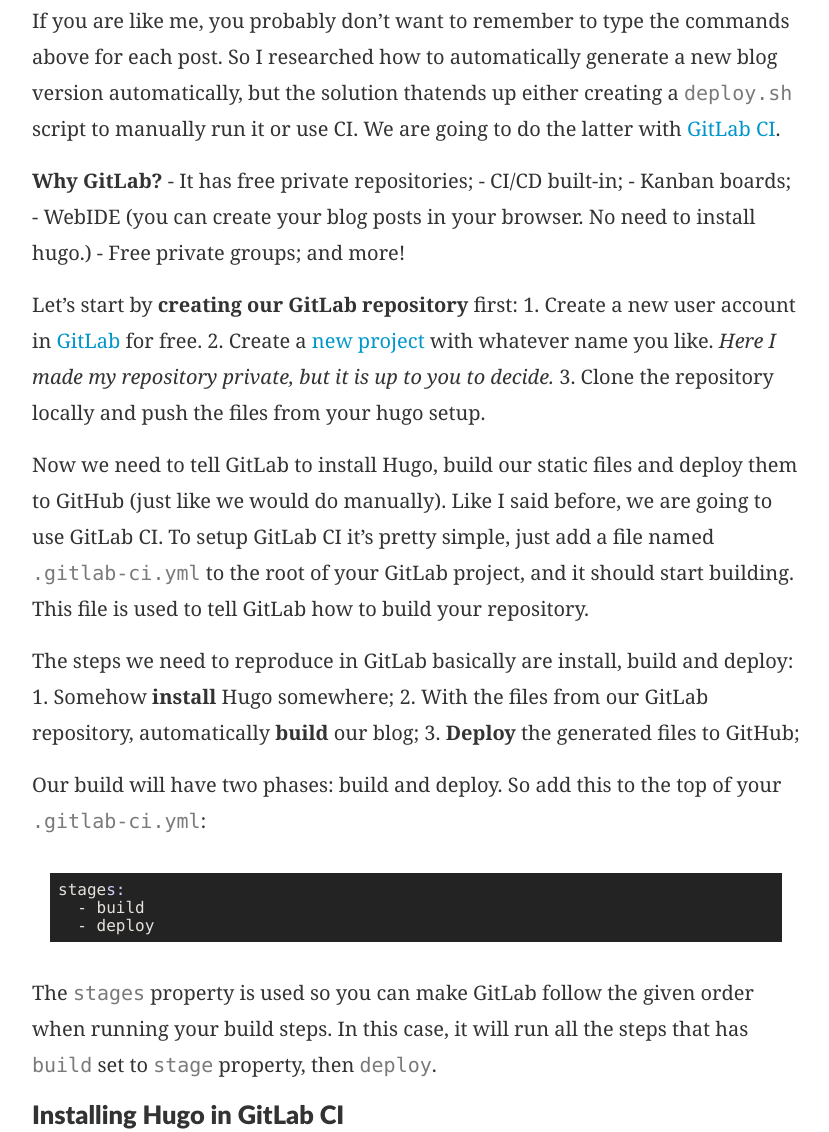
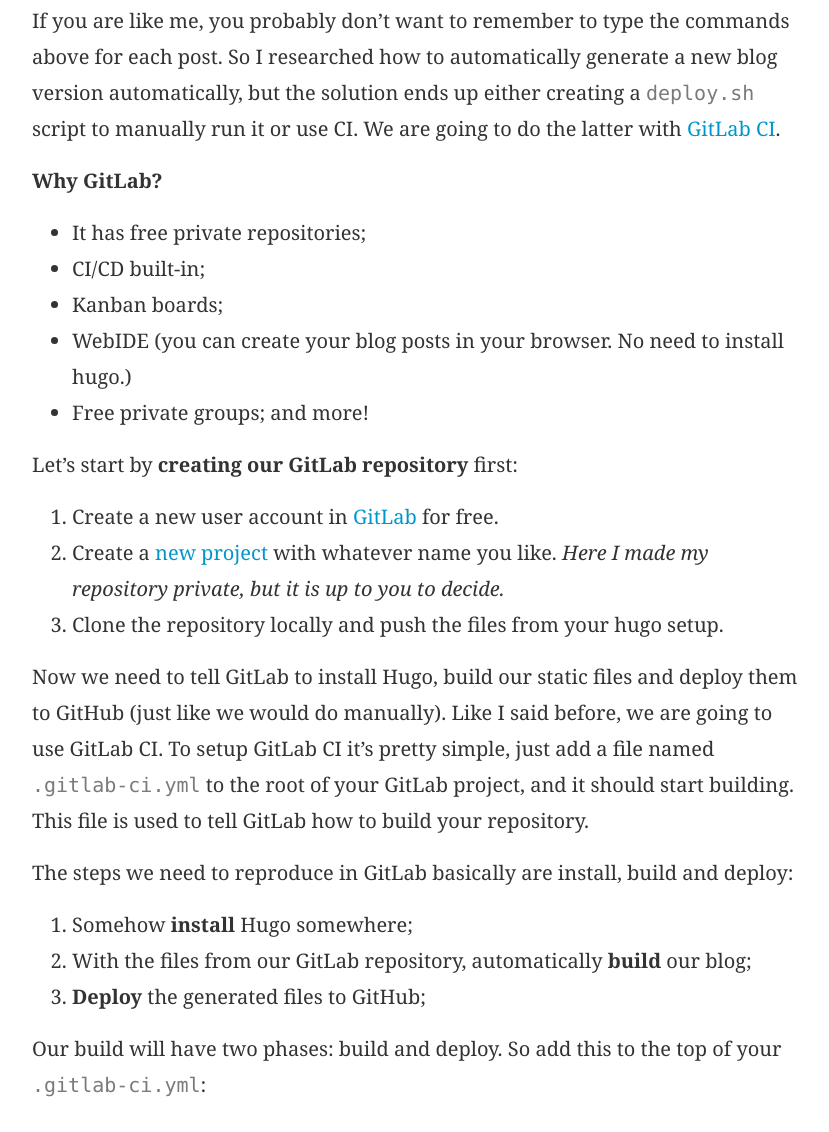
Before and after one commit to atomicreference/AtomicReference.github.io, a plain HTML site: page post/my-first-post/index.html in a window 1280 px wide. Shown: the part 2816-3948 px from the top of the page, without its empty margins (224-1053 px from the left). Drawn offline with nearby package versions, Linux system fonts and the light colour scheme; a web font is replaced by a local one.

Commit message:
Formats the lists in the post

```diff
--- a/post/my-first-post/index.html
+++ b/post/my-first-post/index.html
@@ -128,27 +128,36 @@ $ git push
 
 <h3 id="automatically-building-deploying-from-gitlab">Automatically building &amp; deploying from GitLab</h3>
 
-<p>If you are like me, you probably don&rsquo;t want to remember to type the commands above for each post. So I researched how to automatically generate a new blog version automatically, but the solution thatends up either creating a <code>deploy.sh</code> script to manually run it or use CI. We are going to do the latter with <a href="https://about.gitlab.com/features/gitlab-ci-cd/" target="_blank">GitLab CI</a>.</p>
+<p>If you are like me, you probably don&rsquo;t want to remember to type the commands above for each post. So I researched how to automatically generate a new blog version automatically, but the solution ends up either creating a <code>deploy.sh</code> script to manually run it or use CI. We are going to do the latter with <a href="https://about.gitlab.com/features/gitlab-ci-cd/" target="_blank">GitLab CI</a>.</p>
 
-<p><strong>Why GitLab?</strong>
-- It has free private repositories;
-- CI/CD built-in;
-- Kanban boards;
-- WebIDE (you can create your blog posts in your browser. No need to install hugo.)
-- Free private groups; and more!</p>
+<p><strong>Why GitLab?</strong></p>
 
-<p>Let&rsquo;s start by <strong>creating our GitLab repository</strong> first:
-1. Create a new user account in <a href="https://gitlab.com/users/sign_in" target="_blank">GitLab</a> for free.
-2. Create a <a href="https://gitlab.com/projects/new" target="_blank">new project</a> with whatever name you like. <em>Here I made my repository private, but it is up to you to decide.</em>
-3. Clone the repository locally and push the files from your hugo setup.</p>
+<ul>
+<li>It has free private repositories;</li>
+<li>CI/CD built-in;</li>
+<li>Kanban boards;</li>
+<li>WebIDE (you can create your blog posts in your browser. No need to install hugo.)</li>
+<li>Free private groups; and more!</li>
+</ul>
+
+<p>Let&rsquo;s start by <strong>creating our GitLab repository</strong> first:</p>
+
+<ol>
+<li>Create a new user account in <a href="https://gitlab.com/users/sign_in" target="_blank">GitLab</a> for free.</li>
+<li>Create a <a href="https://gitlab.com/projects/new" target="_blank">new project</a> with whatever name you like. <em>Here I made my repository private, but it is up to you to decide.</em></li>
+<li>Clone the repository locally and push the files from your hugo setup.</li>
+</ol>
 
 <p>Now we need to tell GitLab to install Hugo, build our static files and deploy them to GitHub (just like we would do manually). Like I said before, we are going to use GitLab CI.
 To setup GitLab CI it&rsquo;s pretty simple, just add a file named <code>.gitlab-ci.yml</code> to the root of your GitLab project, and it should start building. This file is used to tell GitLab how to build your repository.</p>
 
-<p>The steps we need to reproduce in GitLab basically are install, build and deploy:
-1. Somehow <strong>install</strong> Hugo somewhere;
-2. With the files from our GitLab repository, automatically <strong>build</strong> our blog;
-3. <strong>Deploy</strong> the generated files to GitHub;</p>
+<p>The steps we need to reproduce in GitLab basically are install, build and deploy:</p>
+
+<ol>
+<li>Somehow <strong>install</strong> Hugo somewhere;</li>
+<li>With the files from our GitLab repository, automatically <strong>build</strong> our blog;</li>
+<li><strong>Deploy</strong> the generated files to GitHub;</li>
+</ol>
 
 <p>Our build will have two phases: build and deploy. So add this to the top of your <code>.gitlab-ci.yml</code>:</p>
 
@@ -204,10 +213,13 @@ To setup GitLab CI it&rsquo;s pretty simple, just add a file named <code>.gitlab
 
 <p>The <code>before_script</code> clones your repository with an user and password. The <code>$GITHUB_ACCESS_TOKEN</code> variable could be replaced with your GitHub&rsquo;s password, but we don&rsquo;t want to expose that. We will revisit it later. It also sets your name and email for future commits.</p>
 
-<p>The <code>scripts</code> steps does this:
-1. Removes the content/ folder. This is needed because you would never be able to rename or remove a post otherwise.
-2. Copies all static content from the <code>build/</code> folder generated in the the previous step (see <code>dependencies</code> property) to the GitHub directory.
-3. The fourth step only adds and commits files if there are any changes in your <code>git diff</code> command. That&rsquo;s why we run a command with <code>||</code>. If there is no diff, there is no need to push things.</p>
+<p>The <code>scripts</code> steps does this:</p>
+
+<ol>
+<li>Removes the content/ folder. This is needed because you would never be able to rename or remove a post otherwise.</li>
+<li>Copies all static content from the <code>build/</code> folder generated in the the previous step (see <code>dependencies</code> property) to the GitHub directory.</li>
+<li>The fourth step only adds and commits files if there are any changes in your <code>git diff</code> command. That&rsquo;s why we run a command with <code>||</code>. If there is no diff, there is no need to push things.</li>
+</ol>
 
 <p>The <code>dependencies</code> property tells GitLab that this step has dependencies with the <code>build</code> step. This enables us to reference files generated in other builds and maps a dependency graph between steps.</p>
 
```
